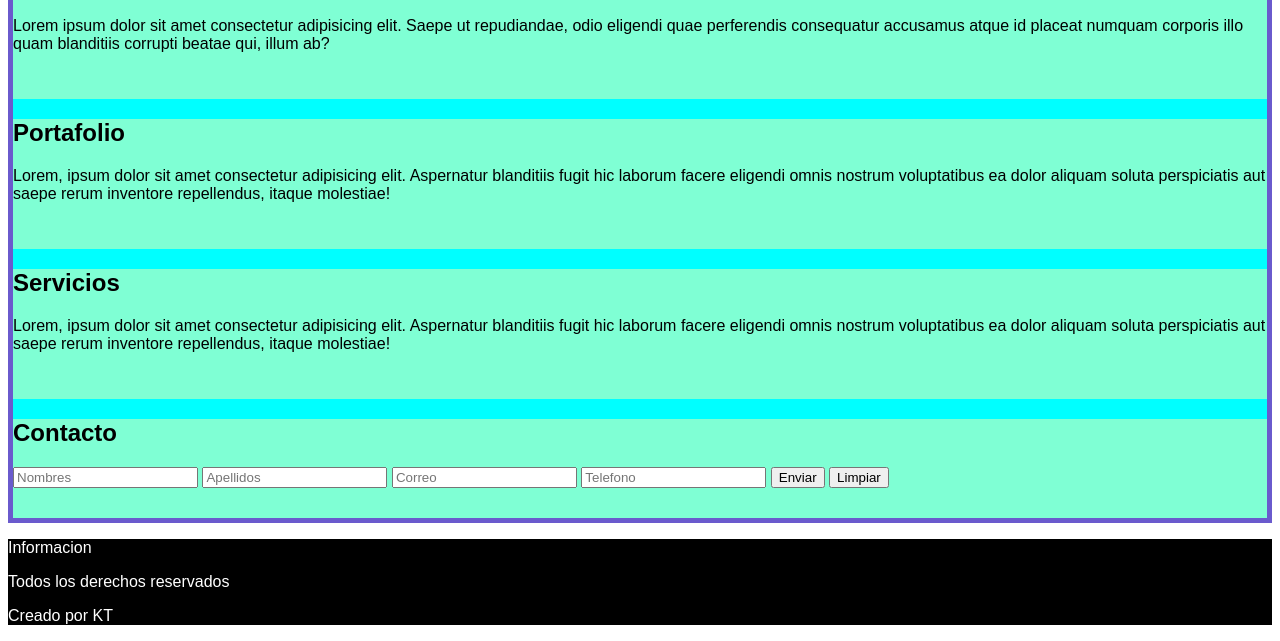
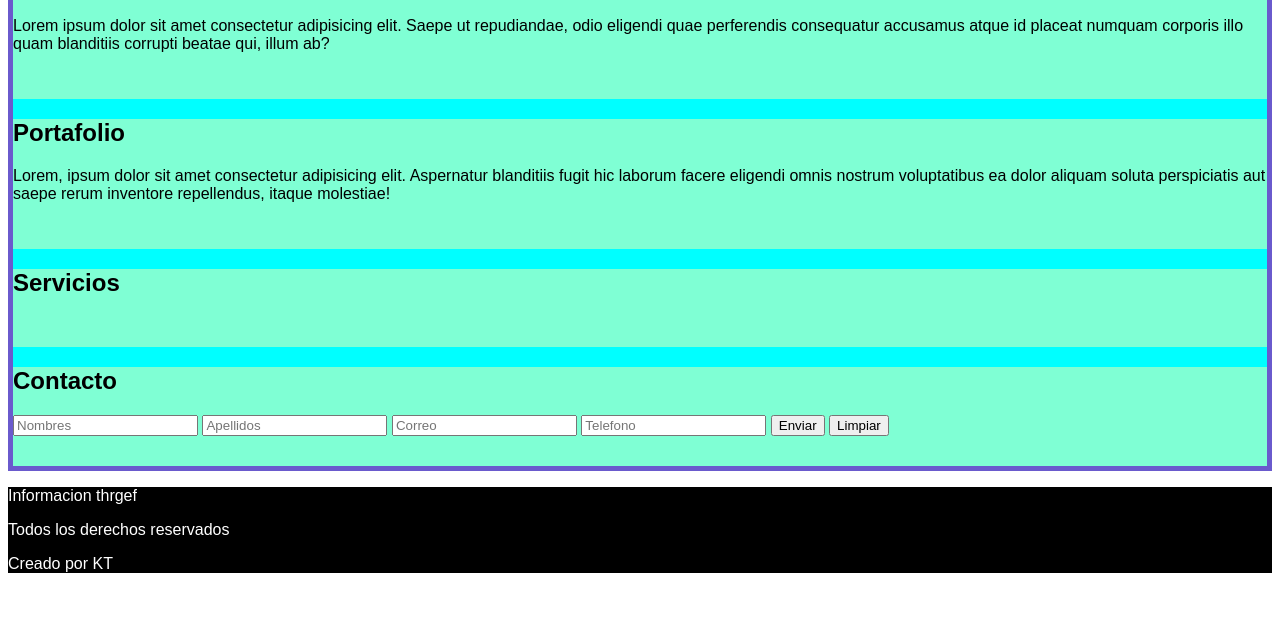
Before and after one commit to irene3000/mi-proyecto-git, a plain HTML site: page index.html in a window 1280 px wide. Shown: the part 189-830 px from the top of the page. After the commit the page ends 800 px from the top, so only its background shows below. Drawn offline with Linux system fonts and the light colour scheme.

Commit message:
commit bla

```diff
--- a/index.html
+++ b/index.html
@@ -30,7 +30,8 @@
         </section>
         <section>
             <h2>Servicios</h2>
-            <p>Lorem, ipsum dolor sit amet consectetur adipisicing elit. Aspernatur blanditiis fugit hic laborum facere eligendi omnis nostrum voluptatibus ea dolor aliquam soluta perspiciatis aut saepe rerum inventore repellendus, itaque molestiae!</p>
+
+
         </section>
         <section>
             <h2>Contacto</h2>
@@ -45,7 +46,7 @@
         </section>
     </main>
     <footer>
-        <p>Informacion</p>
+        <p>Informacion thrgef</p>
         <p>Todos los derechos reservados</p>
         <p>Creado por KT</p>
     </footer>
```
Also changed, not shown: info.txt (added).
